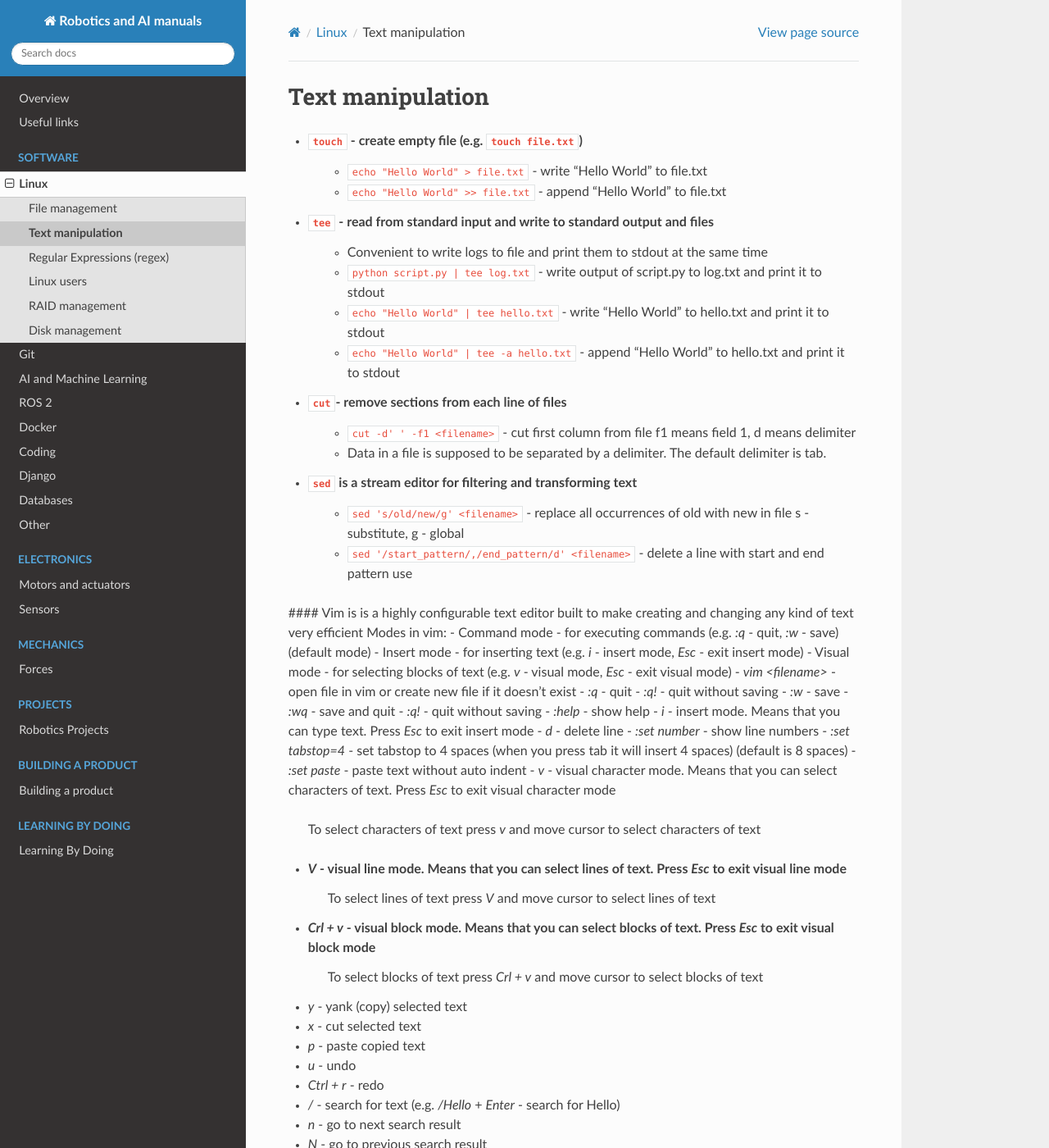
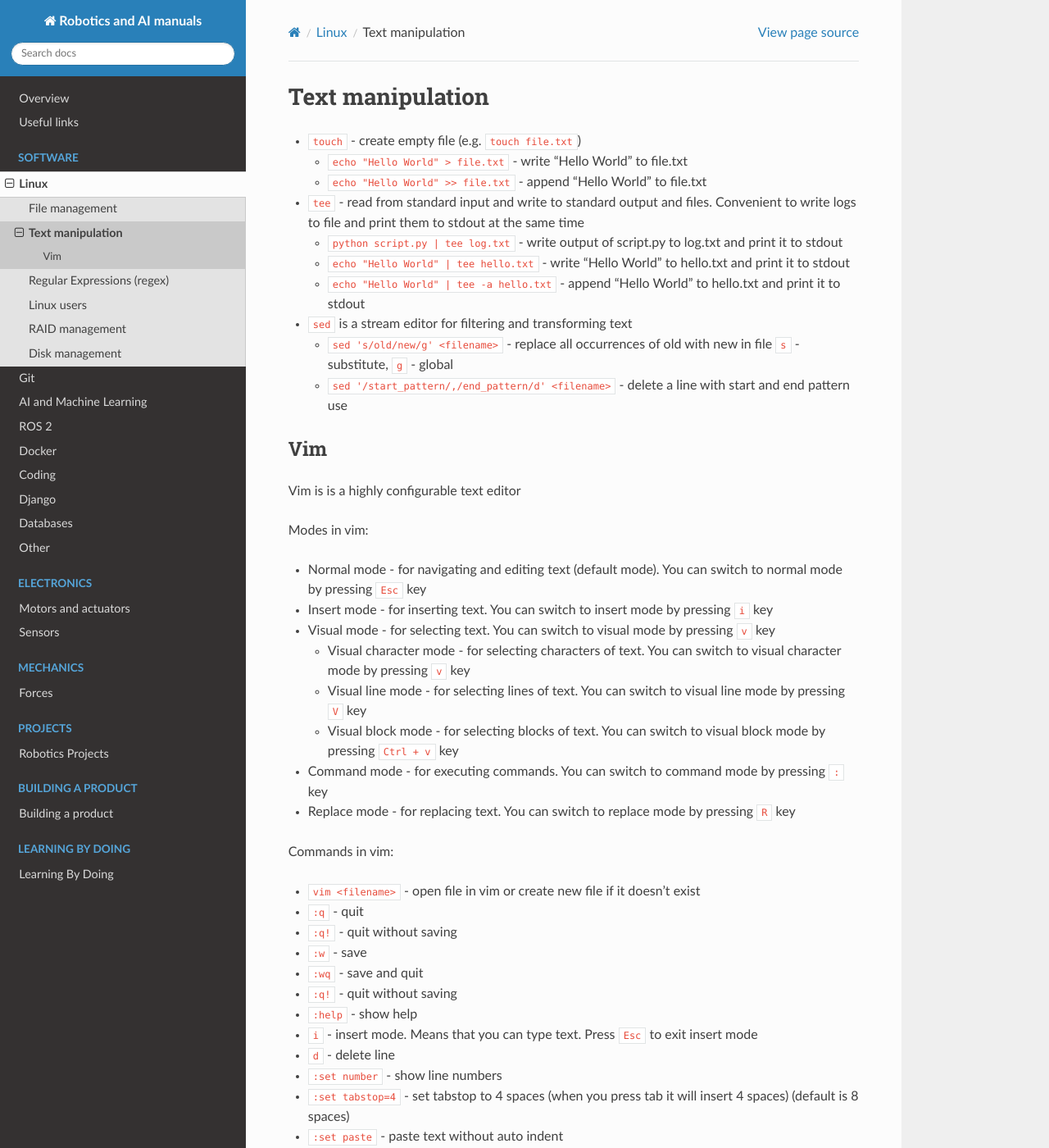
Before and after one commit to jevgenik/manuals, a Sphinx documentation site: the page built from source/files/software/linux/text_manipulation.rst, in a window 1280 px wide and 1400 px high. Shown: the whole window at 82% size. Built offline with Sphinx 7.4.7 and the Read the Docs theme 2.0.0, drawn with Linux system fonts in a browser that asks for light colours; some of the changed text lies outside the part shown.

Commit message:
updated linux text manipulation and vim

```diff
--- a/source/files/software/linux/text_manipulation.rst
+++ b/source/files/software/linux/text_manipulation.rst
@@ -4,55 +4,60 @@ Text manipulation
 .. _linux_text_manipulation:
 
 * ``touch`` - create empty file (e.g. ``touch file.txt``)
-            - ``echo "Hello World" > file.txt`` - write "Hello World" to file.txt
-            - ``echo "Hello World" >> file.txt`` - append "Hello World" to file.txt
-* ``tee`` - read from standard input and write to standard output and files
-          - Convenient to write logs to file and print them to stdout at the same time
-          - ``python script.py | tee log.txt`` - write output of script.py to log.txt and print it to stdout
-          - ``echo "Hello World" | tee hello.txt`` - write "Hello World" to hello.txt and print it to stdout
-          - ``echo "Hello World" | tee -a hello.txt`` - append "Hello World" to hello.txt and print it to stdout
 
-* ``cut``- remove sections from each line of files
-         - ``cut -d' ' -f1 <filename>`` - cut first column from file f1 means field 1, d means delimiter
-         - Data in a file is supposed to be separated by a delimiter. The default delimiter is tab.
+  - ``echo "Hello World" > file.txt`` - write "Hello World" to file.txt
+  - ``echo "Hello World" >> file.txt`` - append "Hello World" to file.txt
+
+* ``tee`` - read from standard input and write to standard output and files. Convenient to write logs to file and print them to stdout at the same time
+
+  - ``python script.py | tee log.txt`` - write output of script.py to log.txt and print it to stdout
+  - ``echo "Hello World" | tee hello.txt`` - write "Hello World" to hello.txt and print it to stdout
+  - ``echo "Hello World" | tee -a hello.txt`` - append "Hello World" to hello.txt and print it to stdout
 
 * ``sed`` is a stream editor for filtering and transforming text
-          - ``sed 's/old/new/g' <filename>`` - replace all occurrences of old with new in file s - substitute, g - global
-          - ``sed '/start_pattern/,/end_pattern/d' <filename>`` - delete a line with start and end pattern use
 
-#### Vim is is a highly configurable text editor built to make creating and changing any kind of text very efficient
+  - ``sed 's/old/new/g' <filename>`` - replace all occurrences of old with new in file ``s`` - substitute, ``g`` - global
+  - ``sed '/start_pattern/,/end_pattern/d' <filename>`` - delete a line with start and end pattern use
+
+Vim
+===
+Vim is is a highly configurable text editor
+
 Modes in vim:
-- Command mode - for executing commands (e.g. `:q` - quit, `:w` - save) (default mode)
-- Insert mode - for inserting text (e.g. `i` - insert mode, `Esc` - exit insert mode)
-- Visual mode - for selecting blocks of text (e.g. `v` - visual mode, `Esc` - exit visual mode)
-- `vim <filename>` - open file in vim or create new file if it doesn't exist
-- `:q` - quit
-- `:q!` - quit without saving
-- `:w` - save
-- `:wq` - save and quit
-- `:q!` - quit without saving
-- `:help` - show help
-- `i` - insert mode. Means that you can type text. Press `Esc` to exit insert mode
-- `d` - delete line
-- `:set number` - show line numbers
-- `:set tabstop=4` - set tabstop to 4 spaces (when you press tab it will insert 4 spaces) (default is 8 spaces)
-- `:set paste` - paste text without auto indent
-- `v` - visual character mode. Means that you can select characters of text. Press `Esc` to exit visual character mode
-        To select characters of text press `v` and move cursor to select characters of text
-- `V` - visual line mode. Means that you can select lines of text. Press `Esc` to exit visual line mode
-        To select lines of text press `V` and move cursor to select lines of text
-- `Crl + v` - visual block mode. Means that you can select blocks of text. Press `Esc` to exit visual block mode
-        To select blocks of text press `Crl + v` and move cursor to select blocks of text
-- `y` - yank (copy) selected text
-- `x` - cut selected text
-- `p` - paste copied text
-- `u` - undo
-- `Ctrl + r` - redo
-- `/` - search for text (e.g. `/Hello` + `Enter` - search for Hello)
-- `n` - go to next search result
-- `N` - go to previous search result
-- `:s/old/new/g` - replace all occurrences of old with new in file s - substitute, g - global
-- `o` - insert new line below current line
-- `dd` - delete line
-<!-- ![Alt Text](images/gazebo_and_ros.png) -->
-<!--img src="images/gazebo_and_ros.png" alt="Alt Text" width="300" height="200"-->
+
+* Normal mode - for navigating and editing text (default mode). You can switch to normal mode by pressing ``Esc`` key
+* Insert mode - for inserting text. You can switch to insert mode by pressing ``i`` key
+* Visual mode - for selecting text. You can switch to visual mode by pressing ``v`` key
+
+  - Visual character mode - for selecting characters of text. You can switch to visual character mode by pressing ``v`` key
+  - Visual line mode - for selecting lines of text. You can switch to visual line mode by pressing ``V`` key
+  - Visual block mode - for selecting blocks of text. You can switch to visual block mode by pressing ``Ctrl + v`` key
+
+* Command mode - for executing commands. You can switch to command mode by pressing ``:`` key
+* Replace mode - for replacing text. You can switch to replace mode by pressing ``R`` key
+
+Commands in vim:
+
+* ``vim <filename>`` - open file in vim or create new file if it doesn't exist
+* ``:q`` - quit
+* ``:q!`` - quit without saving
+* ``:w`` - save
+* ``:wq`` - save and quit
+* ``:q!`` - quit without saving
+* ``:help`` - show help
+* ``i`` - insert mode. Means that you can type text. Press ``Esc`` to exit insert mode
+* ``d`` - delete line
+* ``:set number`` - show line numbers
+* ``:set tabstop=4`` - set tabstop to 4 spaces (when you press tab it will insert 4 spaces) (default is 8 spaces)
+* ``:set paste`` - paste text without auto indent
+* ``y`` - yank (copy) selected text
+* ``x`` - cut selected text
+* ``p`` - paste copied text
+* ``u`` - undo
+* ``Ctrl + r`` - redo
+* ``/`` - search for text (e.g. ``/Hello`` + ``Enter`` - search for Hello)
+* ``n`` - go to next search result
+* ``N`` - go to previous search result
+* ``:s/old/new/g`` - replace all occurrences of old with new in file s - substitute, g - global
+* ``o`` - insert new line below current line
+* ``dd`` - delete line
```
